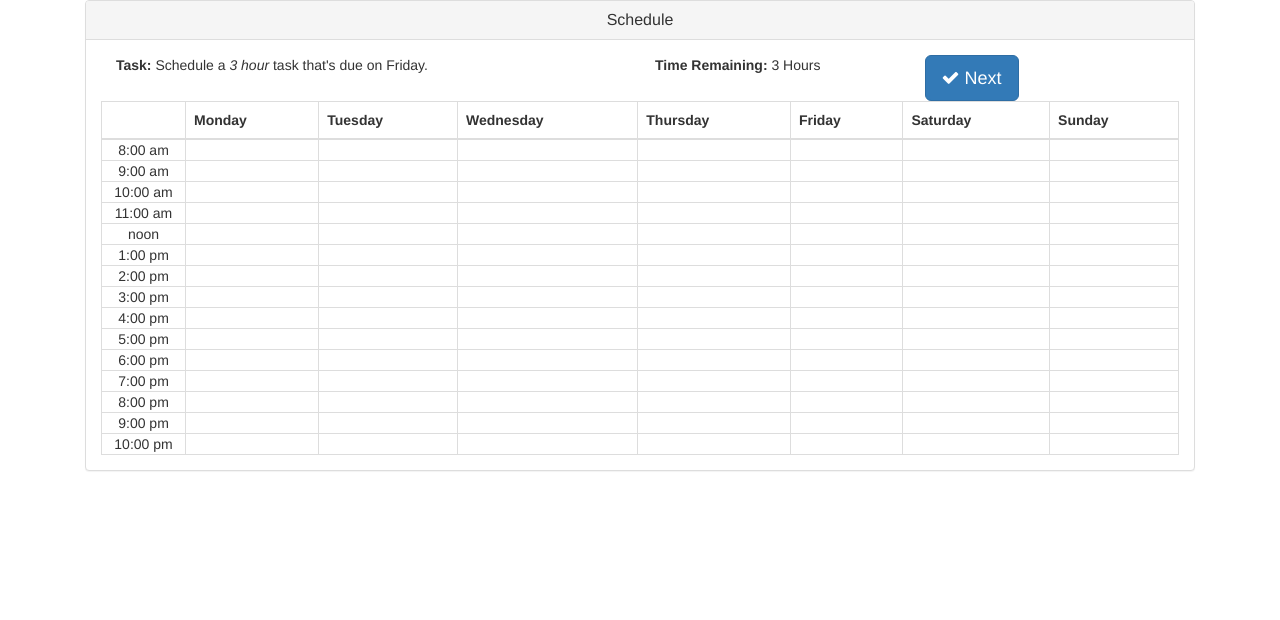
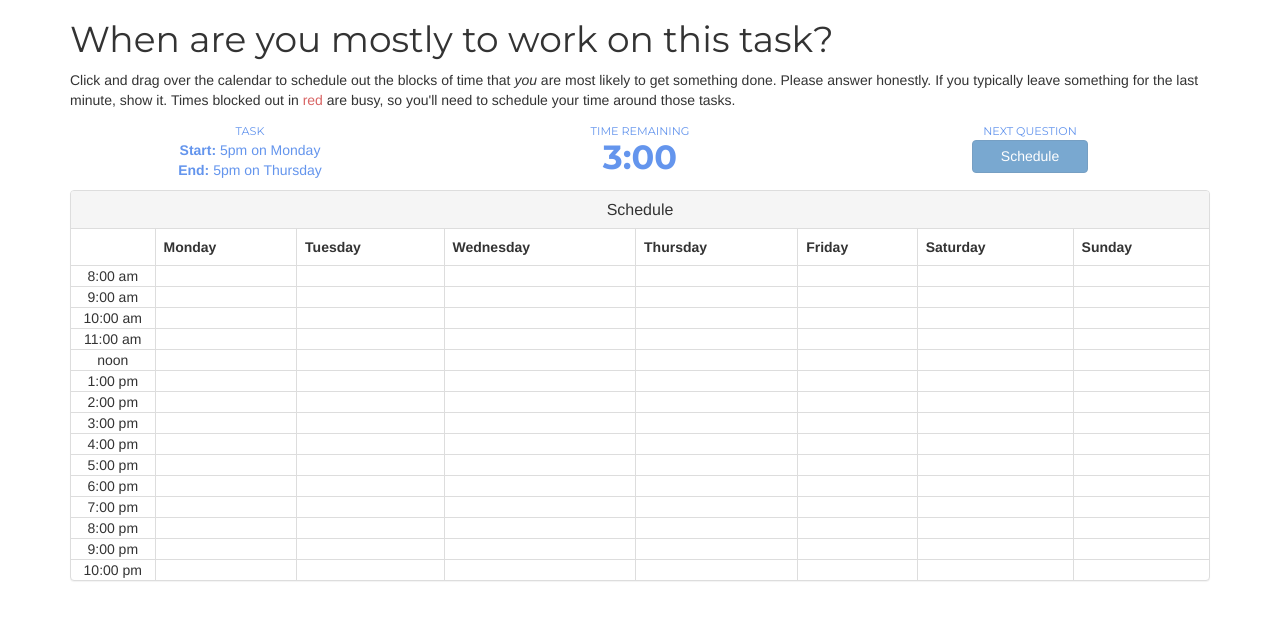
Before and after one commit to zackmeath/TimeCrunch-Survey, a plain HTML site: page schedule.html in a window 1280 px wide. Drawn offline with nearby package versions, Linux system fonts and the light colour scheme.

Commit message:
pretyt colors

```diff
--- a/css/main.css
+++ b/css/main.css
@@ -12,19 +12,23 @@ h1 {
     padding: 0;
 }
 
-#calendar td.highlighted {
+.highlighted {
     background-color: #A4DC92;
 }
 
-#calendar td.busy {
+td.busy {
     background-color: #D86464;
 }
 
-#calendar td.startTime {
+.busy {
+    color: #D86464;
+}
+
+.startTime {
     background-color: #6993E2;
 }
 
-#calendar td#endTime {
+.endTime {
     background-color: #6993E2;
 }
 
@@ -35,6 +39,8 @@ h1 {
 .usernameRow {
     padding: 1em 0;
 }
+
+.task-row { }
 
 .panel-body {
     min-height: 18em;
@@ -80,3 +86,26 @@ h1 {
 .navbar-default {
     background-color: #34538A;
 }
+
+.big-text {
+    font-family: Montserrat, "Helvetica Neue", Helvetica, Arial, sans-serif;
+    font-weight: 700;
+    font-size: 2.4em;
+    display: block;
+    line-height: 1.0em;
+}
+
+.schedule-heading {
+    font-family: Montserrat, "Helvetica Neue", Helvetica, Arial, sans-serif;
+    font-size: 0.8em;
+}
+
+.custom-panel {
+    text-align: center;
+    color: cornflowerblue;
+    margin-bottom: 10px;
+}
+
+.next-button {
+    padding: 0.4em 2em;
+}
--- a/schedule.html
+++ b/schedule.html
@@ -1,8 +1,6 @@
 <!DOCTYPE html>
 <html lang="en">
-
     <head>
-
         <meta charset="utf-8">
         <meta http-equiv="X-UA-Compatible" content="IE=edge">
         <meta name="viewport" content="width=device-width, initial-scale=1">
@@ -12,10 +10,11 @@
         <title>Productivity Survey</title>
 
         <!-- Bootstrap Core CSS -->
-        <link href="css/bootstrap.min.css" rel="stylesheet">
+        <link href="css/bootstrap.min.css" rel="stylesheet" type="text/css">
         <link href="http://fonts.googleapis.com/css?family=Montserrat:300,400,700" rel="stylesheet" type="text/css">
         <link href="http://fonts.googleapis.com/css?family=Open+Sans:300,400italic,700italic,400,700" rel="stylesheet" type="text/css">
-        <link href="http://maxcdn.bootstrapcdn.com/font-awesome/4.2.0/css/font-awesome.min.css" rel="stylesheet" type="text/css">       <link href="css/main.css" rel="stylesheet">
+        <link href="http://maxcdn.bootstrapcdn.com/font-awesome/4.2.0/css/font-awesome.min.css" rel="stylesheet" type="text/css">
+        <link href="css/main.css" rel="stylesheet" type="text/css">
 
         <!-- HTML5 Shim and Respond.js IE8 support of HTML5 elements and media queries -->
         <!-- WARNING: Respond.js doesn't work if you view the page via file:// -->
@@ -27,29 +26,47 @@
 
     <body>
         <!-- Page Content -->
-        <div class="container-fluid">
+        <div class="container">
             <div class="row">
-                <div class="container">
+                <div class="col-lg-12">
+                    <h1>When are you mostly to work on this task?</h1>
+                    <p>
+                        Click and drag over the calendar to schedule out the blocks of time that <em>you</em> are most
+                        likely to get something done. Please answer honestly. If you typically leave something for the last
+                        minute, show it.
+
+                        Times blocked out in <span class="busy">red</span> are busy, so you'll need to schedule your
+                        time around those tasks.
+                    </p>
+                </div>
+            </div>
+            <div class="row task-row">
+                <div class="col-lg-4">
+                    <div class="custom-panel">
+                        <span class="schedule-heading">TASK</span><br>
+                        <strong>Start:</strong> 5pm on Monday<br>
+                        <strong>End:</strong> 5pm on Thursday
+                    </div>
+                </div>
+                <div class="col-lg-4">
+                    <div class="custom-panel">
+                        <span class="schedule-heading">TIME REMAINING</span>
+                        <span class="big-text">3:00</span>
+                    </div>
+                </div>
+                <div class="col-lg-4">
+                    <div class="custom-panel">
+                        <span class="schedule-heading">NEXT QUESTION</span><br>
+                        <a href="schedule.html" type="button" class="btn btn-primary next-button" disabled>Schedule</a>
+                    </div>
+                </div>
+
                 <div class="col-lg-12">
                     <div class="panel panel-default">
                         <div class="panel-heading">
                             <h3 class="panel-title text-center">Schedule</h3>
                         </div>
-                            <div class="panel-body">
-                                <div class="col-sm-6">
-                                    <strong>Task:</strong> Schedule a <em>3 hour</em> task that's due on Friday.
-                                </div>
-                                <div class="col-sm-3">
-                                    <strong>Time Remaining:</strong> 3 Hours
-                                </div>
-                                <div class="col-sm-3">
-                                    <a id="next-button" class="btn btn-primary btn-lg">
-                                        <i class="fa fa-check"></i> Next</a>
-                                </div>
                         <table id="calendar" class="table table-bordered"></table>
-                            </div>
-                        </div>
-                    </div>
                     </div>
                 </div>
             </div>
```
Also changed, not shown: index.html (+4 -4 lines). Lines whose indentation alone changed are shown as unchanged.
